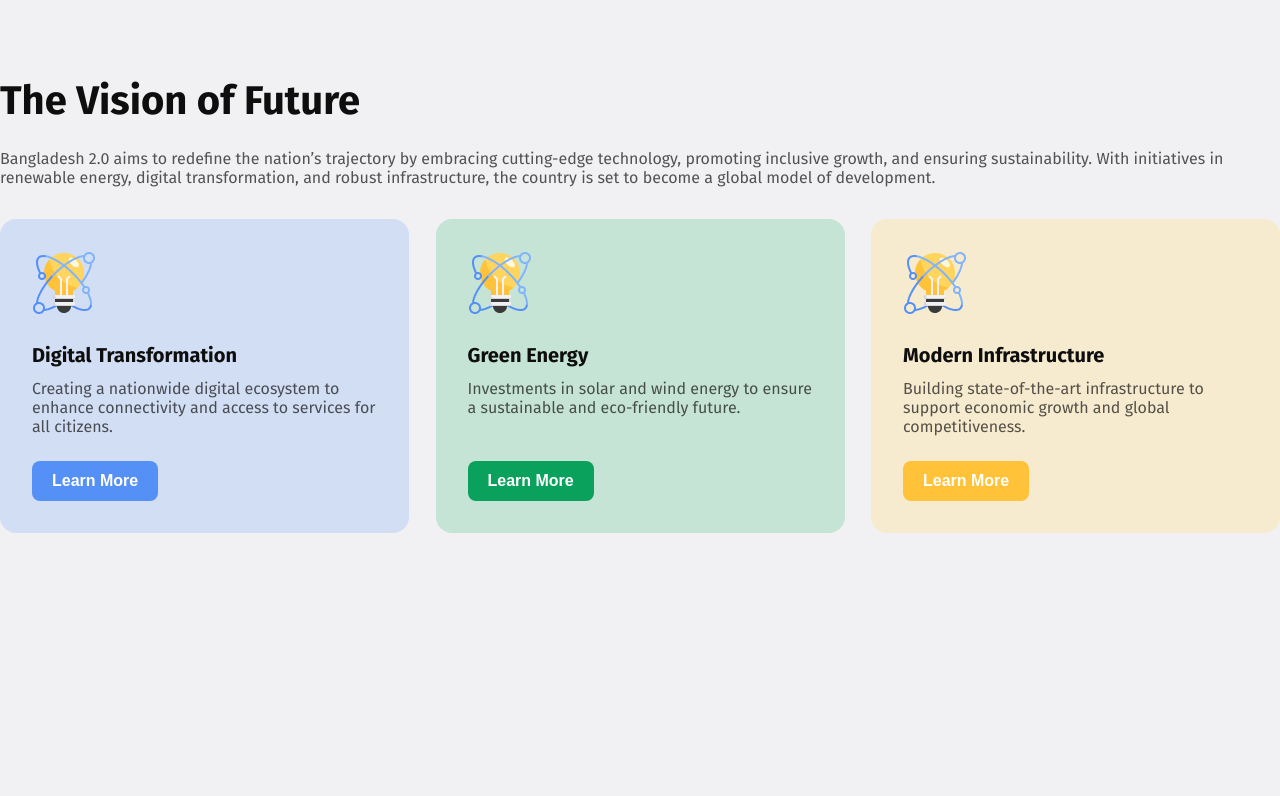
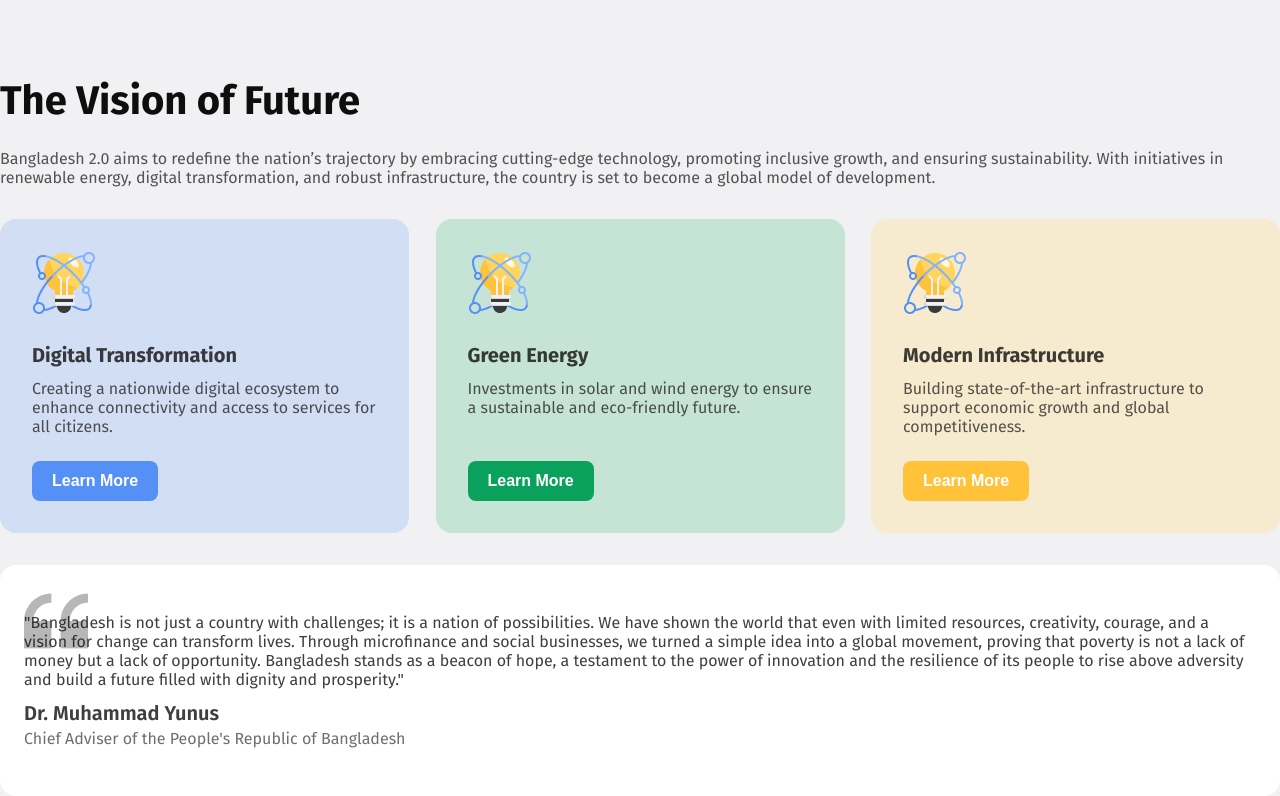
Before and after one commit to md-sh-shuvo/Bangladesh2.0, a plain HTML site: page index.html in a window 1280 px wide. Shown: the part 813-1609 px from the top of the page. Before the commit the page ends 1378 px from the top, so only its background shows below. Drawn offline with Linux system fonts and the light colour scheme.

Commit message:
added quote section

```diff
--- a/index.html
+++ b/index.html
@@ -58,7 +58,7 @@
           <div class="sec-2-card bg-card-1">
             <div class="sec-2-card-content">
               <img class="sec-2-card-img" src="assets/card-icon.png" alt="" />
-              <h3 class="sec-2-card-title dark-1">Digital Transformation</h3>
+              <h3 class="sec-2-card-title dark-3">Digital Transformation</h3>
               <p class="sec-2-card-description dark-2">
                 Creating a nationwide digital ecosystem to<br>enhance connectivity
                 and access to services for all citizens.
@@ -73,7 +73,7 @@
           <div class="sec-2-card bg-card-2">
             <div class="sec-2-card-content">
               <img class="sec-2-card-img" src="assets/card-icon.png" alt="" />
-              <h3 class="sec-2-card-title dark-1">Green Energy</h3>
+              <h3 class="sec-2-card-title dark-3">Green Energy</h3>
               <p class="sec-2-card-description dark-2">
                 Investments in solar and wind energy to ensure a sustainable and
                 eco-friendly future.
@@ -88,7 +88,7 @@
           <div class="sec-2-card bg-card-3">
             <div class="sec-2-card-content">
               <img class="sec-2-card-img" src="assets/card-icon.png" alt="" />
-              <h3 class="sec-2-card-title dark-1">Modern Infrastructure</h3>
+              <h3 class="sec-2-card-title dark-3">Modern Infrastructure</h3>
               <p class="sec-2-card-description dark-2">
                 Building state-of-the-art infrastructure to support economic
                 growth and global competitiveness.
@@ -102,6 +102,12 @@
           </div>
         </div>
       </section>
+
+      <section class="sec-3">
+        <p class="quote dark-3">"Bangladesh is not just a country with challenges; it is a nation of possibilities. We have shown the world that even with limited resources, creativity, courage, and a vision for change can transform lives. Through microfinance and social businesses, we turned a simple idea into a global movement, proving that poverty is not a lack of money but a lack of opportunity. Bangladesh stands as a beacon of hope, a testament to the power of innovation and the resilience of its people to rise above adversity and build a future filled with dignity and prosperity."</p>
+        <h3 class="author dark-3">Dr. Muhammad Yunus</h3>
+        <p class="designation dark-4">Chief Adviser of the People's Republic of Bangladesh</p>
+      </section>
     </main>
     <footer></footer>
   </body>
--- a/styles/style.css
+++ b/styles/style.css
@@ -16,6 +16,13 @@
 .dark-2{
     color: rgba(14, 14, 14, 0.7);
 }
+.dark-3{
+    color: rgba(14, 14, 14, 0.8);
+}
+.dark-4{
+    color: rgba(14, 14, 14, 0.6);
+}
+
 
 .main-bg{
     background-color: #F1F1F3;
@@ -165,3 +172,26 @@ main{
     background-color: #FFC239;
     padding: 11px 20px;
 }
+
+
+/* section 3 styles */
+.sec-3{
+    max-width: 1232px;
+    margin: 0 auto;
+    padding: 48px 24px;
+    background-color: white;
+    border-radius: 16px;
+    background-image: url(../assets/quote-bg.png);
+    background-repeat: no-repeat;
+    background-position: 24px 24px;
+}
+.quote, .designation{
+    font-weight: normal;
+    font-size: 16px;
+}
+.author{
+    font-weight: 600;
+    font-size: 20px;
+    margin-top: 12px;
+    margin-bottom: 4px;
+}
```
